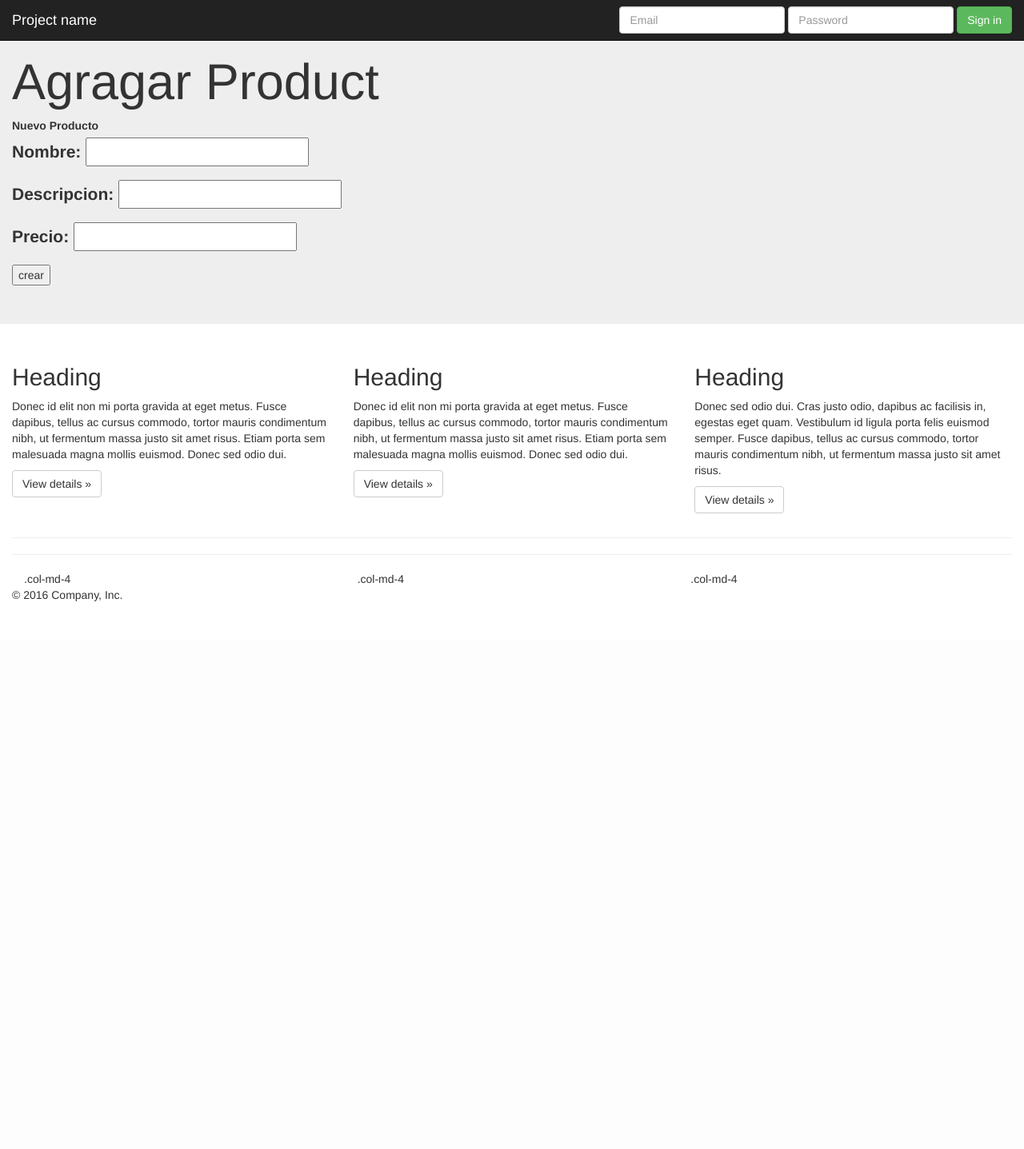
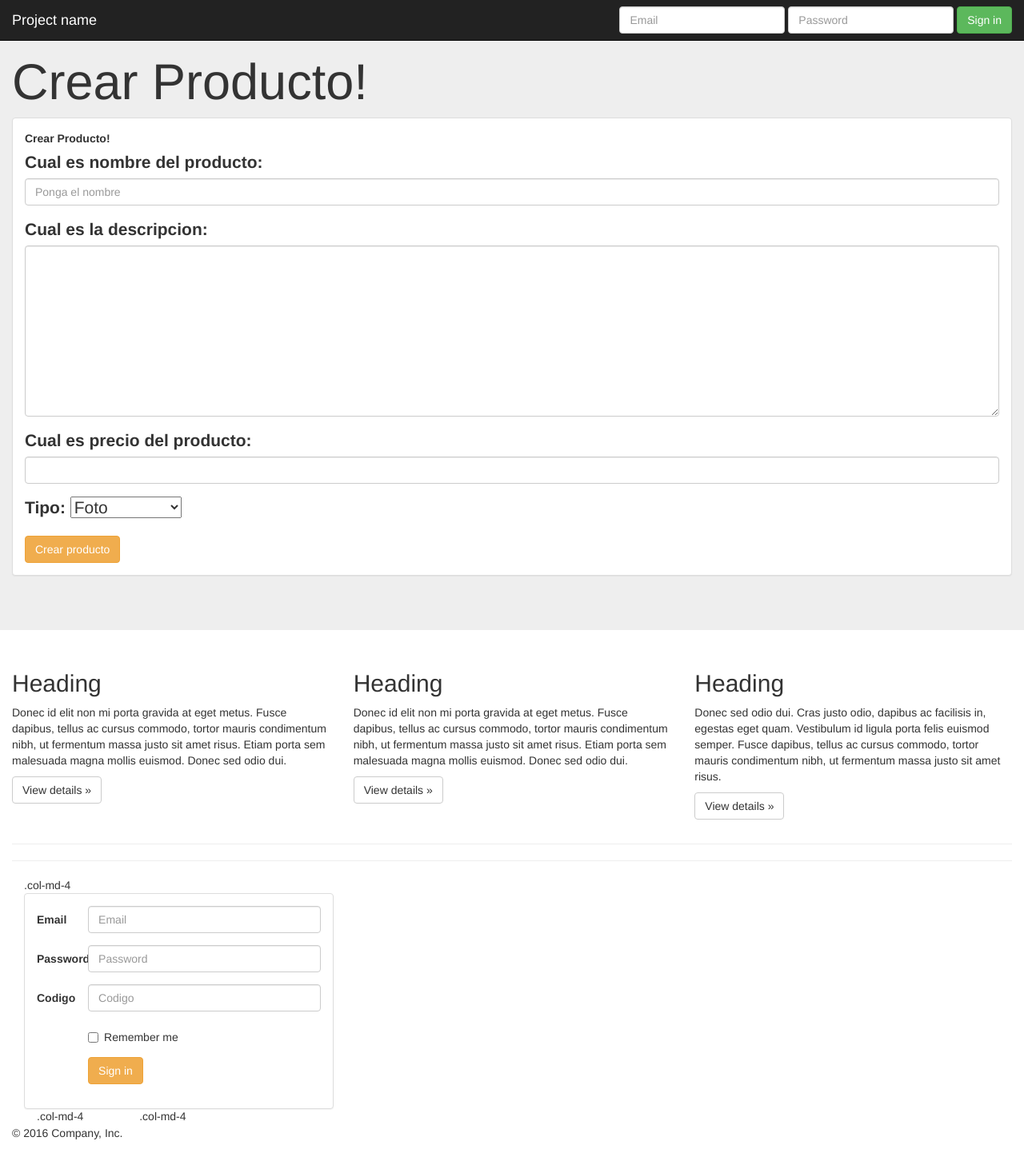
Before and after one commit to jcromerohdz/digital_market, a Django app: page /crear_producto/ in a window 1280 px wide. Shown: the whole page at 80% size. Before the commit the page ends 752 px from the top, so only its background shows below. Run offline with Django 3.2, Linux system fonts and the light colour scheme; some libraries are stand-ins or nearby versions.

Commit message:
Generic display views wit class view implementation

```diff
--- a/django_dm/django_dm/settings.py
+++ b/django_dm/django_dm/settings.py
@@ -71,6 +71,7 @@ TEMPLATES = [
 
 print TEMPLATES[0]["DIRS"]
 
+
 WSGI_APPLICATION = 'django_dm.wsgi.application'
 
 
--- a/django_dm/django_dm/urls.py
+++ b/django_dm/django_dm/urls.py
@@ -17,13 +17,19 @@ from django.conf.urls import url
 from django.contrib import admin
 
 from productos import views
+from productos.views import ProductoListView, ProductoDetailView
 
 urlpatterns = [
     url(r'^$', views.home, name='home'),
-    url(r'^detalle/(?P<object_id>\d+)/$', views.detalle, name='detalle'),
+    #url(r'^detalle/(?P<object_id>\d+)/$', views.detalle, name='detalle'),
+    url(r'^detalle/(?P<object_id>\d+)/editar/$', views.actualizar, name='actualizar'),
     url(r'^detalle/(?P<slug>[\w-]+)/$', views.detalle_s, name='detalle_s'),
     url(r'^detalle/(?P<slug>[\w-]+)/$', views.detalle_slug, name='detalle_slug'),
     url(r'^productos/$', views.lista_productos, name='productos'),
+    url(r'^productos/lista/$', ProductoListView.as_view(), name='List_view'),
+    #url(r'^producto/(?P<object_id>\d+)/$', ProductoDetailView.as_view(), name='detalle_view'),
+    url(r'^producto/(?P<pk>\d+)/$', ProductoDetailView.as_view(), name='detalle_view'),
+    url(r'^producto/(?P<slug>[\w-]+)/$', ProductoDetailView.as_view(), name='slug_detalle_view'),
     url(r'^crear_producto/$', views.crear_producto, name='nuevo_producto'),
     url(r'^admin/', admin.site.urls),
 ]
--- a/django_dm/productos/forms.py
+++ b/django_dm/productos/forms.py
@@ -1,10 +1,19 @@
 from django import forms
 
+from .models import Producto
 
+OPCIONES_TIPO = (
+    ('foto', "Foto"),
+    ('video juego', "Video Juego"),
+    ('libro', "Libro"),
+)
 class ProductoAddForm(forms.Form):
-    nombre = forms.CharField()
-    descripcion = forms.CharField()
+    nombre = forms.CharField(label="Cual es nombre del producto",
+                             widget=forms.TextInput(attrs={'class': 'form-control',
+                                                            'placeholder': 'Ponga el nombre'}))
+    descripcion = forms.CharField(widget=forms.Textarea(attrs={'class': 'form-control'}))
     precio = forms.DecimalField()
+    tipo = forms.ChoiceField(choices=OPCIONES_TIPO)
 
     def clean_precio(self):
         precio = self.cleaned_data.get("precio")
@@ -13,4 +22,37 @@ class ProductoAddForm(forms.Form):
         elif precio >= 19999.00:
             raise forms.ValidationError("El precio debe ser menos que $19999.00")
         else:
-            raise precio
+            return precio
+
+
+class ProductosModelForm(forms.ModelForm):
+    tipo = forms.ChoiceField(choices=OPCIONES_TIPO)
+    class Meta:
+        model = Producto
+        fields =[
+            "nombre",
+            "descripcion",
+            "precio",
+            "tipo"
+        ]
+        labels = {
+            "nombre": "Cual es nombre del producto",
+            "descripcion":"Cual es la descripcion",
+            "precio":"Cual es precio del producto"
+        }
+        widgets = {
+            "nombre": forms.TextInput(attrs={'class': 'form-control',
+                                            'placeholder': 'Ponga el nombre'}),
+            "descripcion": forms.Textarea(attrs={'class': 'form-control'}),
+            "precio": forms.NumberInput(attrs={'class': 'form-control'}),
+
+        }
+
+    def clean_precio(self):
+        precio = self.cleaned_data.get("precio")
+        if precio <= 100.00:
+            raise forms.ValidationError("El precio debe ser mayor que $100.00")
+        elif precio >= 19999.00:
+            raise forms.ValidationError("El precio debe ser menos que $19999.00")
+        else:
+            return precio
--- a/django_dm/productos/models.py
+++ b/django_dm/productos/models.py
@@ -13,6 +13,7 @@ class Producto(models.Model):
     precio = models.DecimalField(max_digits=9999, decimal_places=2)
     precio_oferta = models.DecimalField(max_digits=9999, decimal_places=2,
                                         null=True, blank=True)
+    tipo = models.CharField(max_length = 40, blank=True, null=True, default="foto")
 
     def __unicode__(self):
         return self.nombre
--- a/django_dm/productos/views.py
+++ b/django_dm/productos/views.py
@@ -1,9 +1,12 @@
 from django.shortcuts import render
 from django.http import Http404
 from django.shortcuts import get_object_or_404
+from django.views.generic.detail import DetailView
+from django.views.generic.list import ListView
+
 
 from .models import Producto
-from .forms import ProductoAddForm
+from .forms import ProductoAddForm, ProductosModelForm
 # Create your views here.
 
 def home(request):
@@ -11,6 +14,16 @@ def home(request):
     m = "Hello Django!!!!"
     contexto= {"mensaje":m}
     return render(request, 'home.html', contexto)
+
+class ProductoDetailView(DetailView):
+    model = Producto
+
+class ProductoListView(ListView):
+    model = Producto
+
+    def get_queryset(self, *args, **kwargs):
+        qs = super(ProductoListView, self).get_queryset(**kwargs)
+        return qs
 
 def lista_productos(request):
     #Logico de negocio alias hechizo
@@ -52,30 +65,51 @@ def detalle_s(request, slug=None):
 
 def crear_producto(request):
     #FORM
-    form = ProductoAddForm(request.POST or None)
-    if request.method == "POST":
-        print request.POST
+    #form = ProductoAddForm(request.POST or None)
+    form = ProductosModelForm(request.POST or None)
     if form.is_valid():
-        # print request.POST
-        data = form.cleaned_data
-        nombre = data.get("nombre")
-        descripcion = data.get("descripcion")
-        precio = data.get("precio")
-        # nuevo_producto = Producto.object.create(nombre = nombre,
-        #                                         descripcion = descripcion,
-        #                                         precio = precio)
-        nuevo_producto = Producto()
-        nuevo_producto.nombre = nombre
-        nuevo_producto.descripcion = descripcion
-        nuevo_producto.precio = precio
-        nuevo_producto.save()
+        form.save()
+        print "Alta exitosa!"
+    # if request.method == "POST":
+    #     print request.POST
+    # if form.is_valid():
+    #     # print request.POST
+    #     data = form.cleaned_data
+    #     nombre = data.get("nombre")
+    #     descripcion = data.get("descripcion")
+    #     precio = data.get("precio")
+    #     # nuevo_producto = Producto.object.create(nombre = nombre,
+    #     #                                         descripcion = descripcion,
+    #     #                                         precio = precio)
+    #     nuevo_producto = Producto()
+    #     nuevo_producto.nombre = nombre
+    #     nuevo_producto.descripcion = descripcion
+    #     nuevo_producto.precio = precio
+    #     nuevo_producto.save()
 
     template = "crear_producto.html"
     context = {
+        "titulo":"Crear Producto!",
         "form":form
     }
 
     return render(request, template, context)
+
+def actualizar(request, object_id=None):
+    #Logico de negocio alias hechizo
+    producto = get_object_or_404(Producto, id=object_id)
+    form = ProductosModelForm(request.POST or None, instance=producto)
+    if form.is_valid():
+        form.save()
+        print "Actualizacion exitosa!"
+    template = "actualizar.html"
+    contexto= {
+           "producto": producto,
+           "form":form,
+           "titulo":"Actualizar Producto"
+           }
+    return render(request, template, contexto)
+
 
 
 def detalle(request, object_id=None):
--- a/django_dm/templates/base.html
+++ b/django_dm/templates/base.html
@@ -96,12 +96,53 @@
 
       <div class="container-fluid">
         <div class="row">
-            <div class="col-md-4">.col-md-4</div>
+            <div class="col-md-4">.col-md-4
+              <div class="panel panel-default">
+                <div class="panel-body">
+              <form class="form-horizontal">
+                <div class="form-group">
+                  <label for="inputEmail3" class="col-sm-2 control-label">Email</label>
+                  <div class="col-sm-10">
+                    <input type="email" class="form-control" id="inputEmail3" placeholder="Email">
+                  </div>
+                </div>
+                <div class="form-group">
+                  <label for="inputPassword3" class="col-sm-2 control-label">Password</label>
+                  <div class="col-sm-10">
+                    <input type="password" class="form-control" id="inputPassword3" placeholder="Password">
+                  </div>
+                </div>
+                <div class="form-group">
+                  <label for="inptCodigo" class="col-sm-2 control-label">Codigo</label>
+                  <div class="col-sm-10">
+                    <input type="text" class="form-control" id="inputCodigo" placeholder="Codigo">
+                  </div>
+                </div>
+                <div class="form-group">
+                  <div class="col-sm-offset-2 col-sm-10">
+                    <div class="checkbox">
+                      <label>
+                        <input type="checkbox"> Remember me
+                      </label>
+                    </div>
+                  </div>
+                </div>
+                <div class="form-group">
+                  <div class="col-sm-offset-2 col-sm-10">
+                    <button type="submit" class="btn btn-warning">Sign in</button>
+                  </div>
+                </div>
+                </form>
+
+
+            </div>
             <div class="col-md-4">.col-md-4</div>
             <div class="col-md-4">.col-md-4</div>
         </div>
 
       </div>
+    </div>
+  </div>
 
       <footer>
         <p>&copy; 2016 Company, Inc.</p>
--- a/django_dm/templates/crear_producto.html
+++ b/django_dm/templates/crear_producto.html
@@ -1,11 +1,7 @@
 {% extends "base.html" %}
 
 {%block content%}
-  <h1>Agragar Product</h1>
-  <form class="" action="" method="POST">{% csrf_token %}
-    <label for="">Nuevo Producto</label>
-    {{form.as_p}}
-    <input type="submit" name="" value="crear">
 
-  </form>
+{%include "form.html" with form=form submit_btn="Crear producto"%}
+
 {%endblock%}
--- /dev/null
+++ b/django_dm/templates/form.html
@@ -0,0 +1,11 @@
+<h1>{{titulo}}</h1>
+<div class="panel panel-default">
+  <div class="panel-body">
+    <form class="" action="" method="POST" class=form-horizontal>{% csrf_token %}
+      <label for="">{{titulo}}</label>
+      {{form.as_p}}
+      <input type="submit" class ="btn btn-warning "name="" value="{{submit_btn}}">
+
+    </form>
+  </div>
+</div>
```
Also changed, not shown: django_dm/productos/test.py (added, +13 -0 lines), django_dm/templates/actualizar.html (added, +7 -0 lines), django_dm/templates/productos/producto_detail.html (added, +11 -0 lines), django_dm/templates/productos/producto_list.html (added, +13 -0 lines), django_dm/db.sqlite3, django_dm/productos/migrations/0006_producto_tipo.py (added).
